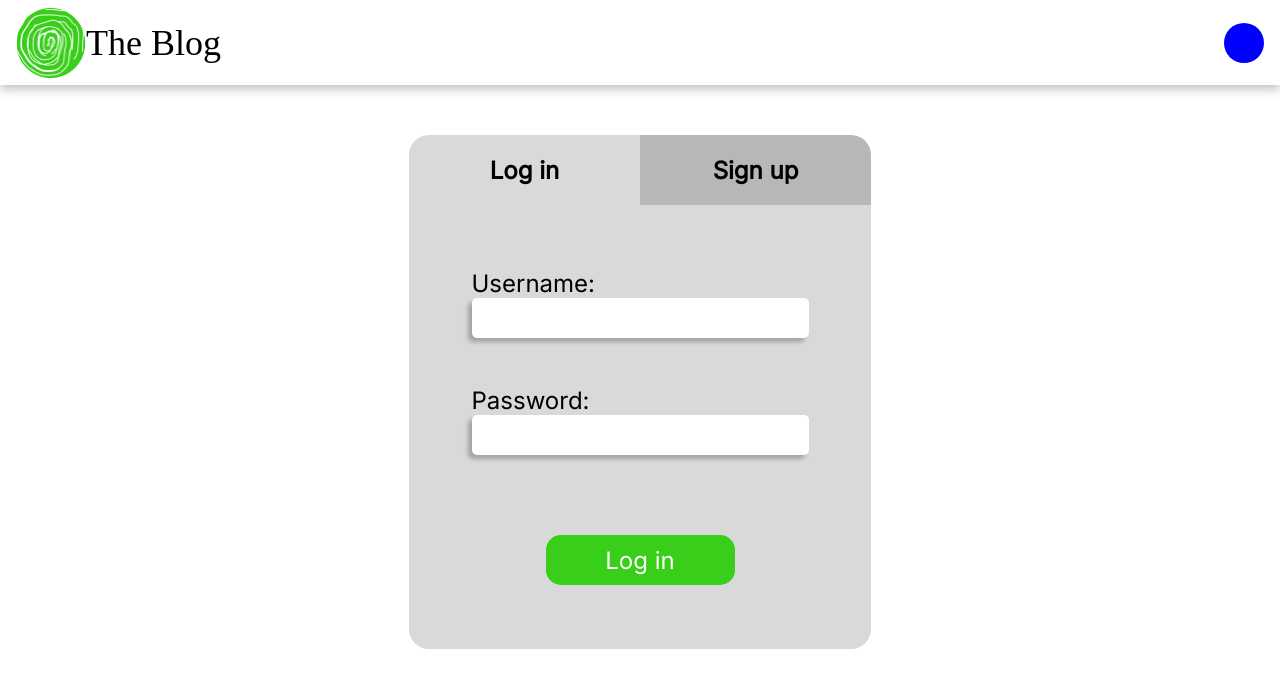
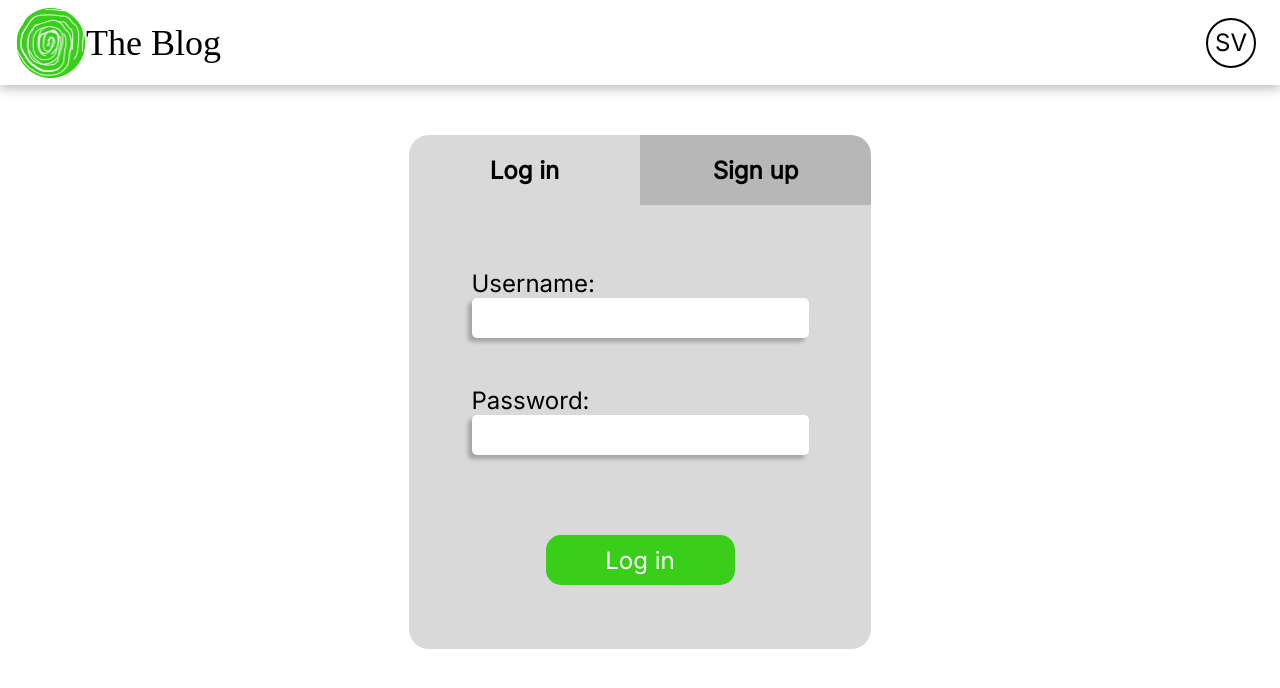
Before and after one commit to nils-nyberg/blog-express, a React (Vite) app in the folder frontend/: page /auth in a window 1280 px wide. Shown: the top 688 px of the page. Built offline with nearby package versions, Linux system fonts and the light colour scheme; a web font is replaced by a local one.

Commit message:
Make language icon in header change the language of the system

```diff
--- a/frontend/src/Layout.tsx
+++ b/frontend/src/Layout.tsx
@@ -1,15 +1,23 @@
 import { Outlet } from "react-router-dom";
+import { useTranslation } from "react-i18next";
 import logo from "./assets/logo.png";
 
 function Layout() {
+  const { t, i18n } = useTranslation();
   return (
     <>
       <header>
         <div className="header">
           <img className="header__logo" src={logo} alt="Logo" />
           <h1 className="header__title">The Blog</h1>
-          {/* The language icon styling is temporary for future development. */}
-          <span className="header__language-icon"></span>
+          <button
+            className="header__language-button"
+            onClick={() => {
+              i18n.changeLanguage(t("header.changeLanguage").toLowerCase());
+            }}
+          >
+            {t("header.changeLanguage")}
+          </button>
         </div>
       </header>
       <main>
--- a/frontend/src/routes/Auth.tsx
+++ b/frontend/src/routes/Auth.tsx
@@ -50,7 +50,7 @@ function Auth() {
                 <input
                   className="form__submit"
                   type="submit"
-                  value={t("auth.form.submit__login")}
+                  value={t("auth.form.submitLogin")}
                 />
               </>
             ) : (
@@ -68,13 +68,13 @@ function Auth() {
                   <input className="form__text-input" type="password" />
                 </div>
                 <div>
-                  <label>{t("auth.form.repeat-password")}</label>
+                  <label>{t("auth.form.repeatPassword")}</label>
                   <input className="form__text-input" type="password" />
                 </div>
                 <input
                   className="form__submit"
                   type="submit"
-                  value={t("auth.form.submit__register")}
+                  value={t("auth.form.submitRegister")}
                 />
               </>
             )}
--- a/frontend/src/styles/main.css
+++ b/frontend/src/styles/main.css
@@ -44,13 +44,16 @@
   font-size: 2.25rem;
   font-weight: 400;
 }
-.header__language-icon {
+.header__language-button {
   position: absolute;
-  right: 1rem;
-  height: 40px;
-  width: 40px;
-  background-color: blue;
+  right: 1.5rem;
+  height: 50px;
+  width: 50px;
   border-radius: 50%;
+  border: 2px solid var(--text);
+  background-color: transparent;
+  color: var(--text);
+  font-size: 1.5rem;
 }
 
 @media (width >= 1400px) {
@@ -65,10 +68,10 @@
   .header__title {
     font-size: 4rem;
   }
-  .header__language-icon {
+  .header__language-button {
+    right: 7rem;
     height: 68px;
     width: 68px;
-    right: 7rem;
   }
 }
 .auth-section {
--- a/frontend/src/styles/sass/layout.scss
+++ b/frontend/src/styles/sass/layout.scss
@@ -19,13 +19,16 @@
     font-weight: 400;
   }
 
-  &__language-icon {
+  &__language-button {
     position: absolute;
-    right: 1rem;
-    height: 40px;
-    width: 40px;
-    background-color: blue;
+    right: 1.5rem;
+    height: 50px;
+    width: 50px;
     border-radius: 50%;
+    border: 2px solid var(--text);
+    background-color: transparent;
+    color: var(--text);
+    font-size: 1.5rem;
   }
 }
 
@@ -43,10 +46,10 @@
       font-size: 4rem;
     }
 
-    &__language-icon {
+    &__language-button {
+      right: 7rem;
       height: 68px;
       width: 68px;
-      right: 7rem;
     }
   }
 }
--- a/frontend/src/utils/i18n/locales/en.json
+++ b/frontend/src/utils/i18n/locales/en.json
@@ -1,4 +1,7 @@
 {
+  "header": {
+    "changeLanguage": "SV"
+  },
   "auth": {
     "view": {
       "login": "Log in",
@@ -7,10 +10,10 @@
     "form": {
       "username": "Username:",
       "password": "Password:",
-      "repeat-password": "Repeat password:",
+      "repeatPassword": "Repeat password:",
       "email": "Email:",
-      "submit__login": "Log in",
-      "submit__register": "Sign up"
+      "submitLogin": "Log in",
+      "submitRegister": "Sign up"
     }
   }
 }
--- a/frontend/src/utils/i18n/locales/sv.json
+++ b/frontend/src/utils/i18n/locales/sv.json
@@ -1,4 +1,7 @@
 {
+  "header": {
+    "changeLanguage": "EN"
+  },
   "auth": {
     "view": {
       "login": "Logga in",
@@ -7,10 +10,10 @@
     "form": {
       "username": "Användarnamn:",
       "password": "Lösenord:",
-      "repeat-password": "Upprepa lösenord:",
+      "repeatPassword": "Upprepa lösenord:",
       "email": "Email:",
-      "submit__login": "Logga in",
-      "submit__register": "Registrera"
+      "submitLogin": "Logga in",
+      "submitRegister": "Registrera"
     }
   }
 }
```
